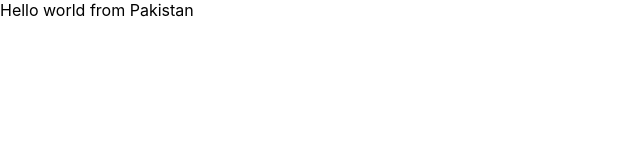
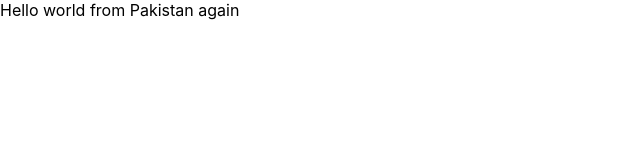
Before and after one commit to FaryalNaeem/project004, a React (Create React App) app: page / in a window 1280 px wide. Shown: the top 160 px of the page, without its empty margins (0-640 px from the left). Built offline with nearby package versions, Linux system fonts and the light colour scheme.

Commit message:
second change in app.js

```diff
--- a/src/App.js
+++ b/src/App.js
@@ -4,7 +4,7 @@ import './App.css';
 function App() {
   return (
     <div>
-      Hello world from Pakistan
+      Hello world from Pakistan again
     </div>
   );
 }
```
